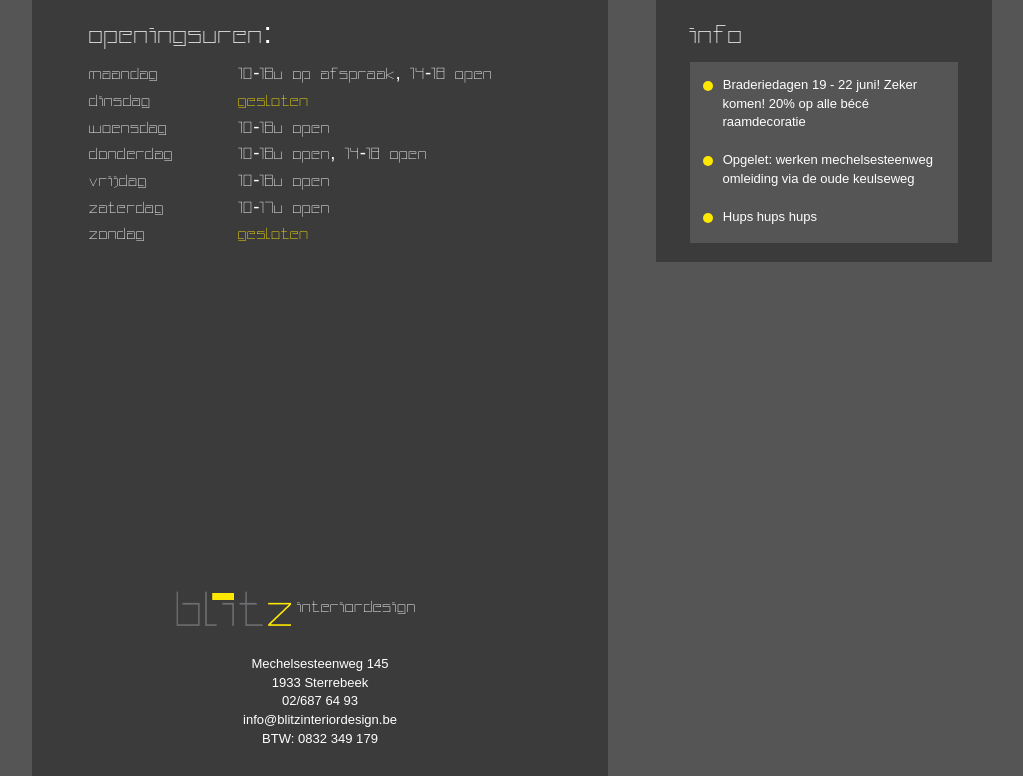
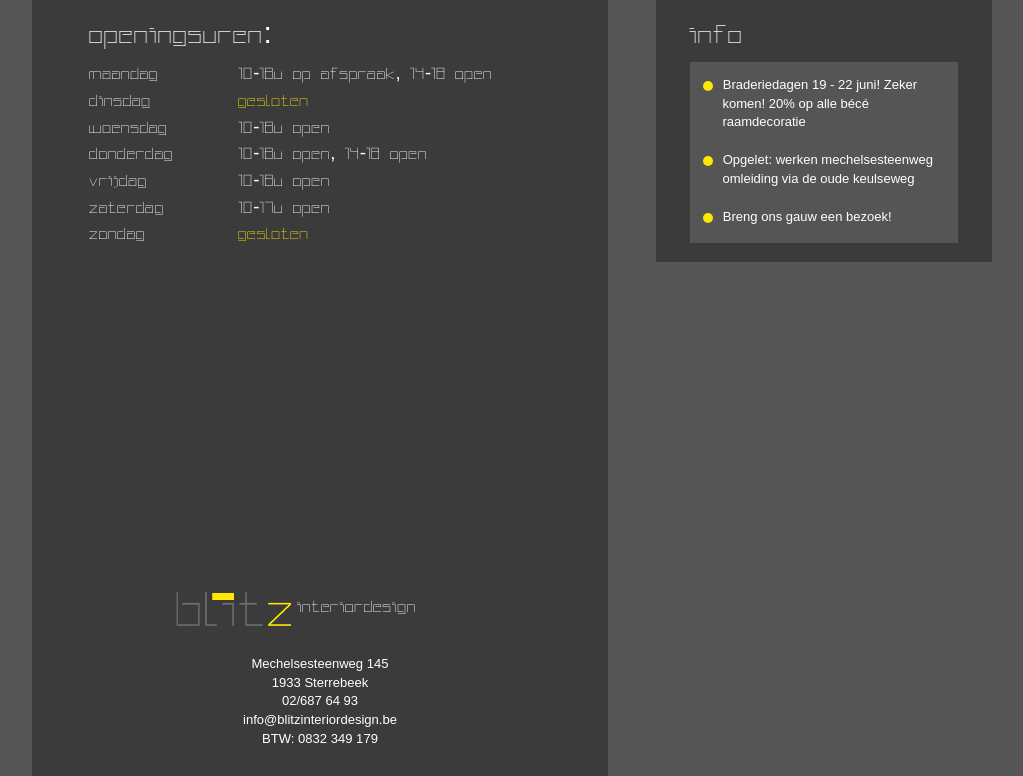
Before and after one commit to geynske006/jenjen, a PHP site: page /views/contact.php in a window 1280 px wide. Shown: the part 86-862 px from the top of the page, without its empty margins (128-1151 px from the left). Run offline with PHP 8.4, Linux system fonts and the light colour scheme; some libraries are stand-ins or nearby versions.

Commit message:
messing with pics

```diff
--- a/css/myCss.css
+++ b/css/myCss.css
@@ -198,7 +198,7 @@ a:hover{
 .img-sp img{
 	width: 150px;
 	margin-bottom: 4%;
-	margin-left: 2%;
+	margin-left: 10%;
 	/*height: 150px;*/
 }
 /*
--- a/views/contact.php
+++ b/views/contact.php
@@ -48,7 +48,7 @@
 		 20% op alle b&#233;c&#233; raamdecoratie
 		</div>
 		<div class="dot"></div> <div class="infoTekst">Opgelet: werken mechelsesteenweg omleiding via de oude keulseweg</div>
-		<div class="dot"></div> <div class="infoTekstLast">Hups hups hups</div>
+		<div class="dot"></div> <div class="infoTekstLast">Breng ons gauw een bezoek!</div>
 	</div>
 </div>
 
```
